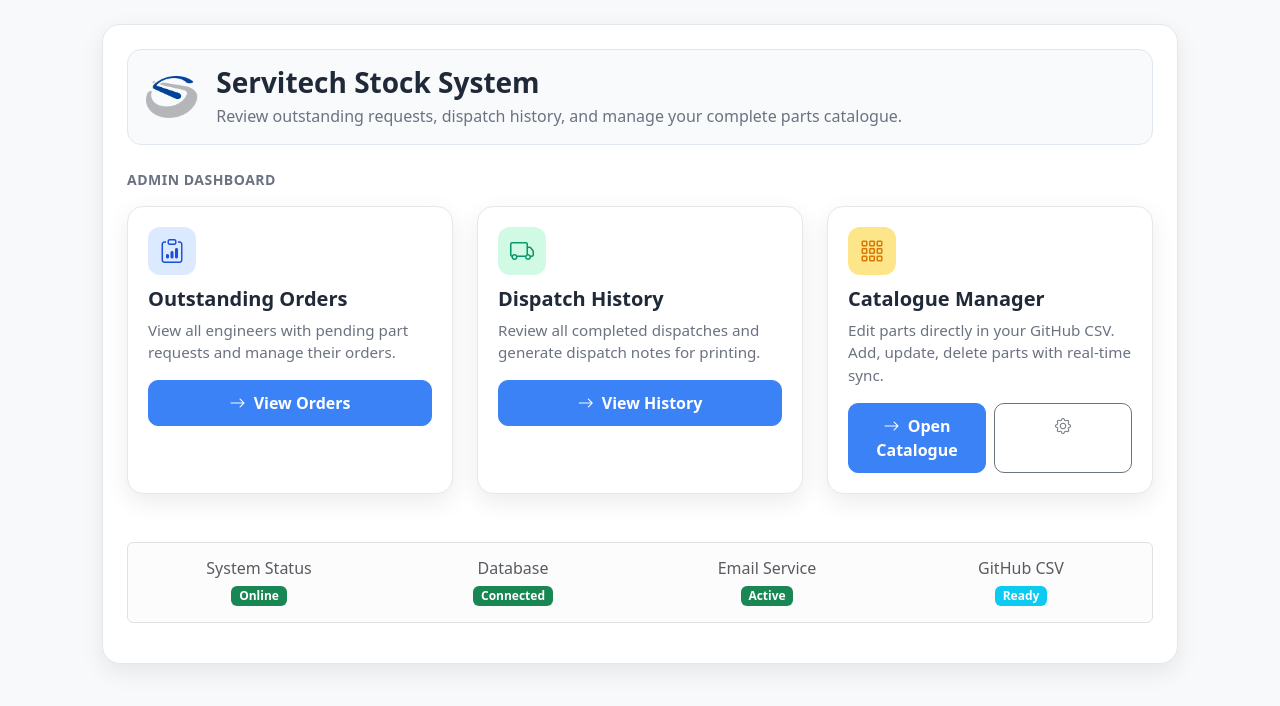
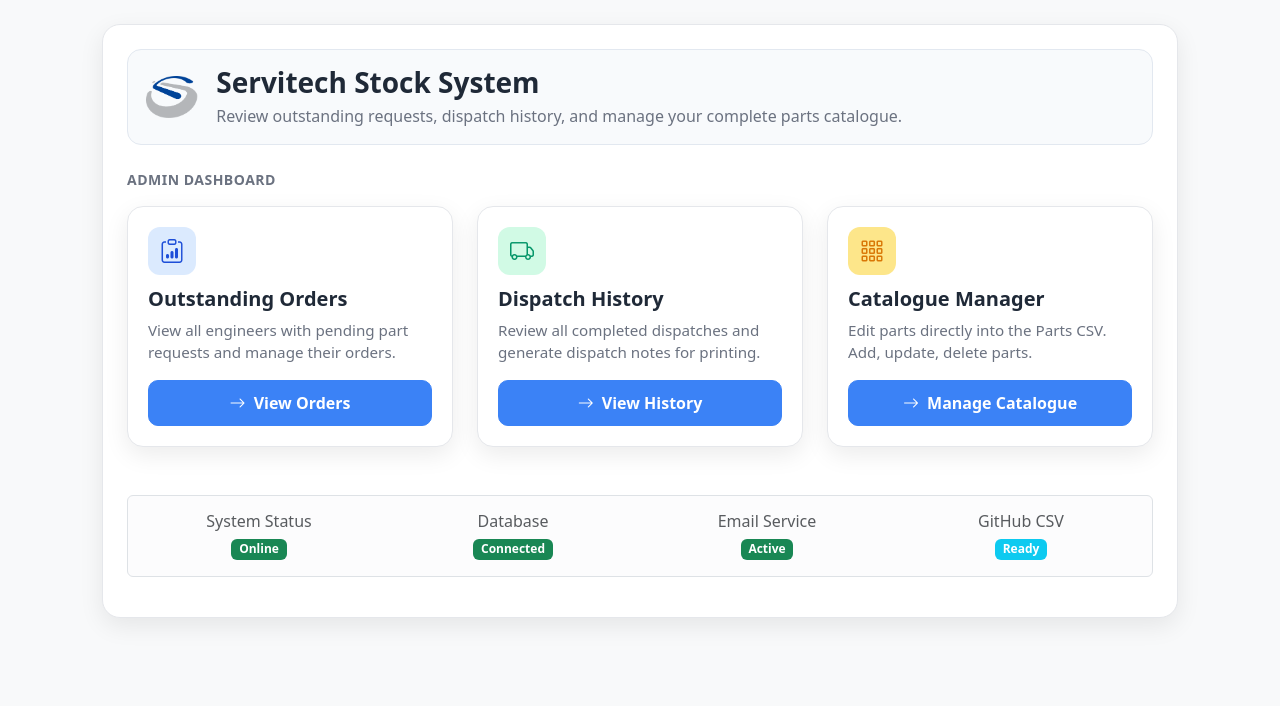
Before and after one commit to tomward0606/StockSystem, a Flask app: page / in a window 1280 px wide. Shown: the top 706 px of the page. Run offline with Flask 3, Linux system fonts and the light colour scheme.

Commit message:
Update home.html

```diff
--- a/templates/home.html
+++ b/templates/home.html
@@ -206,15 +206,10 @@
               <i class="bi bi-grid-3x3-gap"></i>
             </div>
             <h5>Catalogue Manager</h5>
-            <p>Edit parts directly in your GitHub CSV. Add, update, delete parts with real-time sync.</p>
-            <div class="d-flex gap-2">
-              <a href="{{ url_for('catalogue_manager') }}" class="btn btn-primary flex-fill">
-                <i class="bi bi-arrow-right me-1"></i> Open Catalogue
-              </a>
-              <a href="/admin/catalogue/setup" class="btn btn-outline-secondary" title="Setup Instructions">
-                <i class="bi bi-gear"></i>
-              </a>
-            </div>
+            <p>Edit parts directly into the Parts CSV. Add, update, delete parts.</p>
+            <a href="{{ url_for('catalogue_manager') }}" class="btn btn-primary">
+              <i class="bi bi-arrow-right me-1"></i> Manage Catalogue
+            </a>
           </div>
         </div>
 
```
